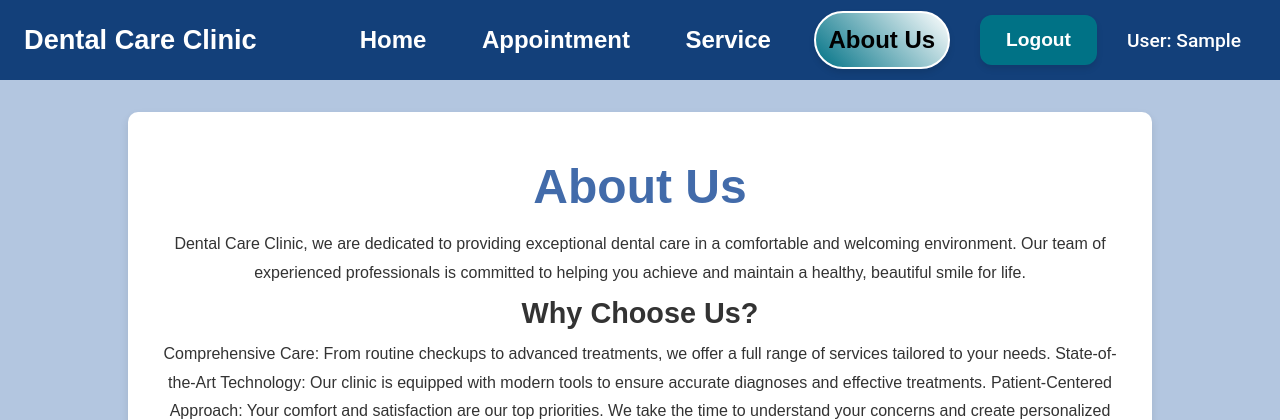
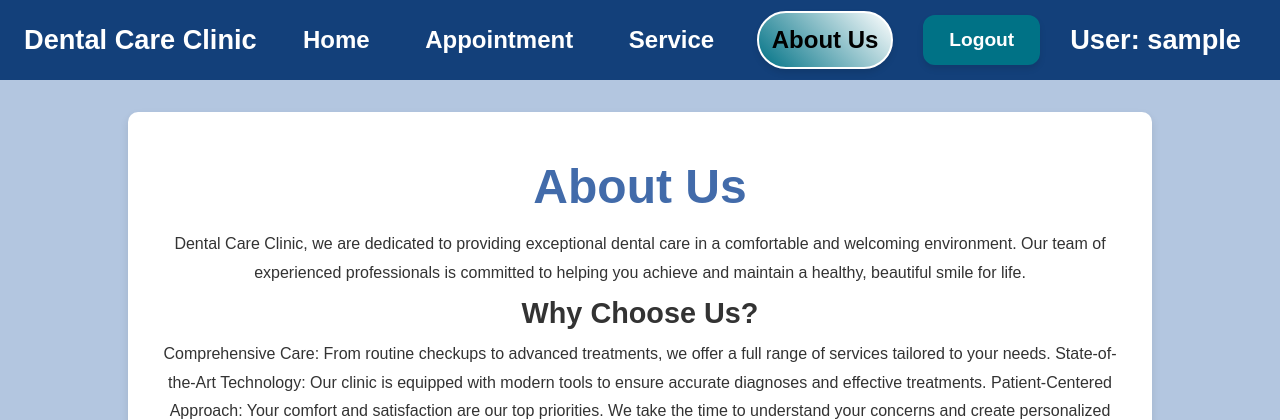
Before and after one commit to drew-b-07/Dental_Management_System, a PHP site: page /dashboard/user/about.php in a window 1280 px wide; the page is wider, and only the part inside the window is pictured. Shown: the top 420 px of that part. Run offline with PHP 8.4, Linux system fonts and the light colour scheme; the visitor is signed in with stand-in values (Sample User, id 1); data comes from the database, SQL or seed files in the repository; some libraries are stand-ins or nearby versions.

Commit message:
Fixing Bugs

```diff
--- a/dashboard/user-class.php
+++ b/dashboard/user-class.php
@@ -339,8 +339,6 @@ class USER{
 
                 $admin = $stmt->fetch(PDO::FETCH_ASSOC);
 
-
-
                 if ($admin) {
                     $query = "UPDATE admin SET status = 'active' WHERE id = :id";
                     $stmt = $this->conn->prepare($query);
--- a/src/css/about.css
+++ b/src/css/about.css
@@ -52,17 +52,6 @@ header nav {
 header nav h1 {
     color: #fff;
     font-size: 1.7em;
-}
-
-header nav .user{
-    color: #fff; /* Darker text color for better contrast */
-    font-family: 'Roboto', sans-serif; /* Use a modern, clean font */
-    font-size: 1.2em; /* Slightly larger font size for emphasis */
-    font-weight: 500; /* Use medium weight for a balanced look */
-    text-transform: capitalize; /* Capitalize the first letter of each word */
-
-    border-radius: 5px; /* Slight rounding of edges for a modern look */
-    transition: all 0.3s ease; /* Smooth transition for hover effects */
 }
 
 header nav ul {
--- a/verify-otp.php
+++ b/verify-otp.php
@@ -6,7 +6,7 @@ if (!isset($_SESSION['userSession'])) {
     exit();
 }
 
-// unset($_SESSION['userSession']);
+unset($_SESSION['userSession']);
 ?>
 
 <!DOCTYPE html>
```
Also changed, not shown: dashboard/admin/index.php (+7 -0 lines), dashboard/user/home.php (+6 -5 lines), index.php (+4 -5 lines), reset-password.php (+5 -5 lines), src/css/home.css (renamed from src/css/mainPage.css).
